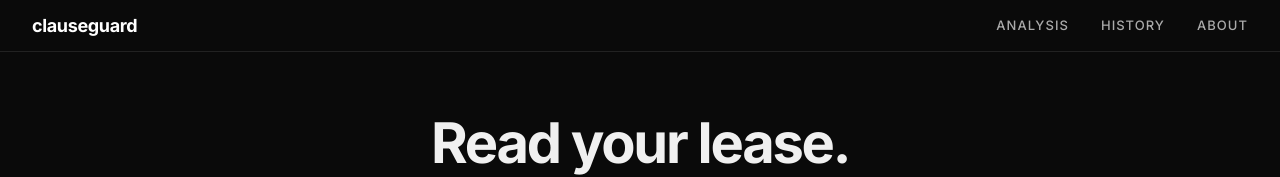
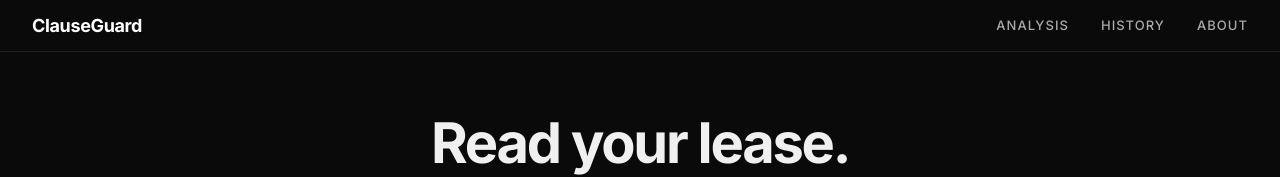
Before and after one commit to Hrishikesh-Codes/clauseguard, a React (Vite) app in the folder frontend/: page / in a window 1280 px wide. Shown: the top 177 px of the page. Built offline with nearby package versions, Linux system fonts and the light colour scheme; no server answers.

Commit message:
Capitalize ClauseGuard in navbar

```diff
--- a/frontend/src/components/Nav.tsx
+++ b/frontend/src/components/Nav.tsx
@@ -3,7 +3,7 @@ import { NavLink } from 'react-router-dom'
 export default function Nav() {
   return (
     <nav className="nav">
-      <a href="/" className="nav-logo">clauseguard</a>
+      <a href="/" className="nav-logo">ClauseGuard</a>
       <div className="nav-links">
         <NavLink to="/results" className={({ isActive }) => isActive ? 'nav-link active' : 'nav-link'}>
           Analysis
```
